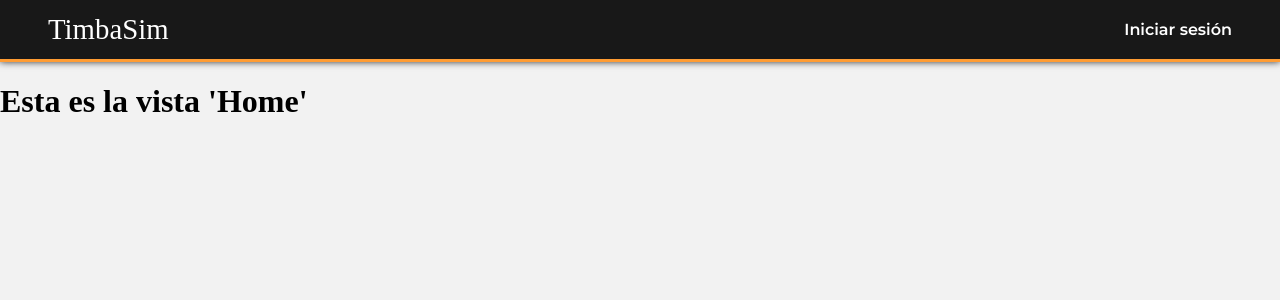
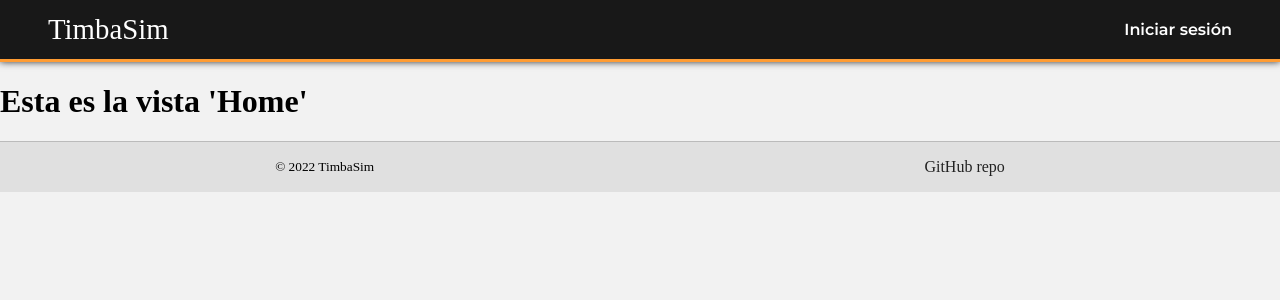
Before and after one commit to paolog10/lab3-CryptoSim-GUI, a Vue app: page / in a window 1280 px wide. Shown: the top 300 px of the page. Built offline with nearby package versions, Linux system fonts and the light colour scheme; a web font is replaced by a local one.

Commit message:
Agregar componente footer

```diff
--- a/src/App.vue
+++ b/src/App.vue
@@ -1,16 +1,21 @@
 <script>
 import TheHeader from "./components/TheHeader.vue"
+import TheFooter from "./components/TheFooter.vue"
 
 export default {
     components: {
         TheHeader,
+        TheFooter,
     }
 }
 </script>
 
 <template>
 <TheHeader />
-<router-view></router-view>
+<main>
+    <router-view></router-view>
+</main>
+<TheFooter />
 </template>
 
 <style>
--- /dev/null
+++ b/src/components/TheFooter.vue
@@ -0,0 +1,30 @@
+<template>
+<footer>
+    <small>© 2022 TimbaSim</small>
+    <p><a href="https://github.com/LBonino/lab3-crypto-exchange-gui" class="link" target="_blank">GitHub repo</a></p>
+</footer>
+</template>
+
+<style scoped>
+footer {
+    position:static;
+    display: flex;
+    align-items: center;
+    justify-content: space-around;
+    background-color: rgb(224, 224, 224);
+    border-top: solid 1px #bbb;
+}
+
+.link {
+    color: #222;
+    text-decoration: none;
+    user-select: none;
+}
+
+.link:hover {
+    text-decoration: underline;
+    text-decoration-color: #ffa94e;
+    text-decoration-thickness: 0.2rem;
+    color: black;
+}
+</style>
```
